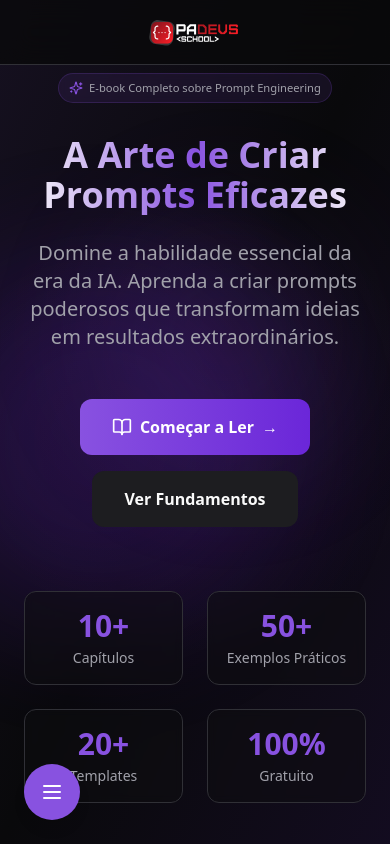
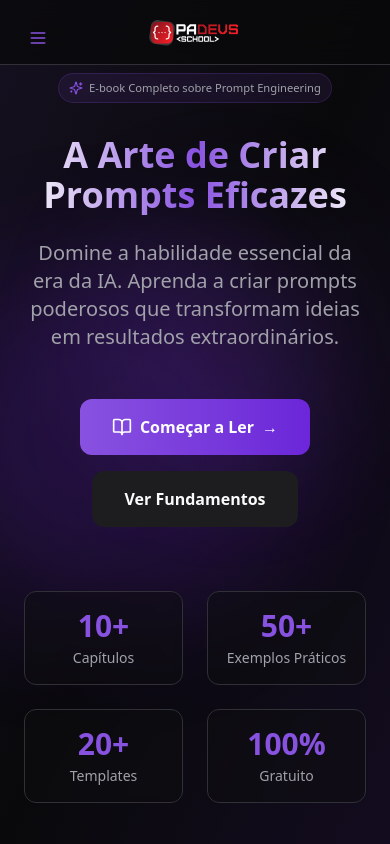
Before and after one commit to pedroallas/educa-ia, a React (Vite) app: page / in a window 390 px wide. Shown: the top 844 px of the page. Built offline with nearby package versions, Linux system fonts and the light colour scheme; the HTML template or start-up script is replaced by a standard one.

Commit message:
refactor: redesign mobile menu button to top-left icon-only style

```diff
--- a/src/components/TableOfContents.tsx
+++ b/src/components/TableOfContents.tsx
@@ -61,10 +61,10 @@ export const TableOfContents = ({ items }: TableOfContentsProps) => {
       {/* Botão mobile para abrir TOC */}
       <button
         onClick={() => setIsOpen(!isOpen)}
-        className="fixed bottom-6 left-6 z-40 md:hidden bg-primary text-white p-4 rounded-full shadow-lg hover:shadow-xl transition-all"
+        className="fixed top-4 left-4 z-50 md:hidden text-primary p-3 transition-all hover:opacity-80"
         aria-label="Abrir índice de navegação"
       >
-        {isOpen ? <X size={24} /> : <Menu size={24} />}
+        {isOpen ? <X size={20} /> : <Menu size={20} />}
       </button>
 
       {/* Overlay para mobile */}
```
